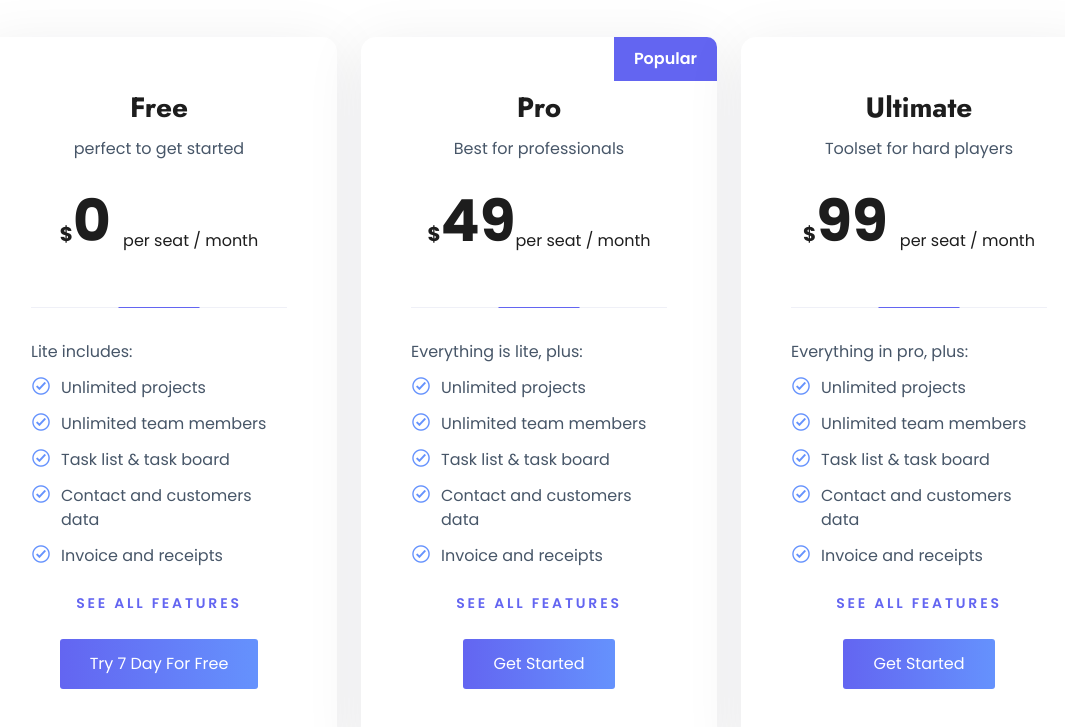
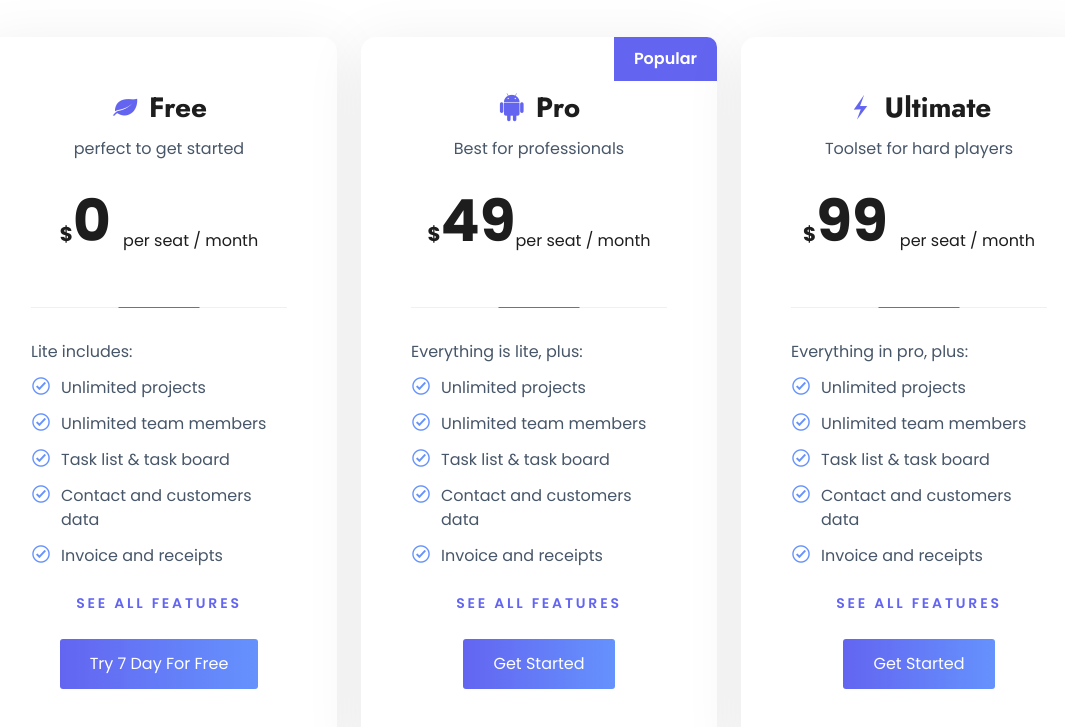
Before and after one commit to foysalimran/Ipsum-landingpage, a website: page index-3.html in a window 1280 px wide. Shown: the part 4994-5721 px from the top of the page, without its empty margins (101-1166 px from the left). Drawn offline with nearby package versions, Linux system fonts and the light colour scheme; files whose address does not match are found by name.

Commit message:
[ADD] pricing section

```diff
--- a/assets/sass/components-3/_pricing-3.scss
+++ b/assets/sass/components-3/_pricing-3.scss
@@ -70,6 +70,10 @@
       padding: 50px;
       position: relative;
       z-index: 11;
+      i {
+        color: $color-primary;
+        margin-right: 10px;
+      }
       &.popular:after {
         content: "Popular";
         position: absolute;
--- a/index-3.html
+++ b/index-3.html
@@ -947,7 +947,7 @@
         <div class="row">
           <div class="col-lg-4 mb-3 mb-lg-0">
             <div class="pricing-3-one__single">
-              <h3>Free</h3>
+              <h3><i class="icofont-leaf"></i>Free</h3>
               <p>perfect to get started</p>
               <div class="pricing-3__values">
                 <div class="pricing-3__value pricing-3__value--show">
@@ -985,7 +985,7 @@
           </div>
           <div class="col-lg-4 mb-3 mb-lg-0">
             <div class="pricing-3-one__single popular">
-              <h3>Pro</h3>
+              <h3><i class="icofont-brand-android-robot"></i>Pro</h3>
               <p>Best for professionals</p>
               <div class="pricing-3__values">
                 <div class="pricing-3__value pricing-3__value--show">
@@ -1023,7 +1023,7 @@
           </div>
           <div class="col-lg-4">
             <div class="pricing-3-one__single">
-              <h3>Ultimate</h3>
+              <h3><i class="icofont-flash"></i>Ultimate</h3>
               <p>Toolset for hard players</p>
               <div class="pricing-3__values">
                 <div class="pricing-3__value pricing-3__value--show">
```
Also changed, not shown: assets/css/style.css.
